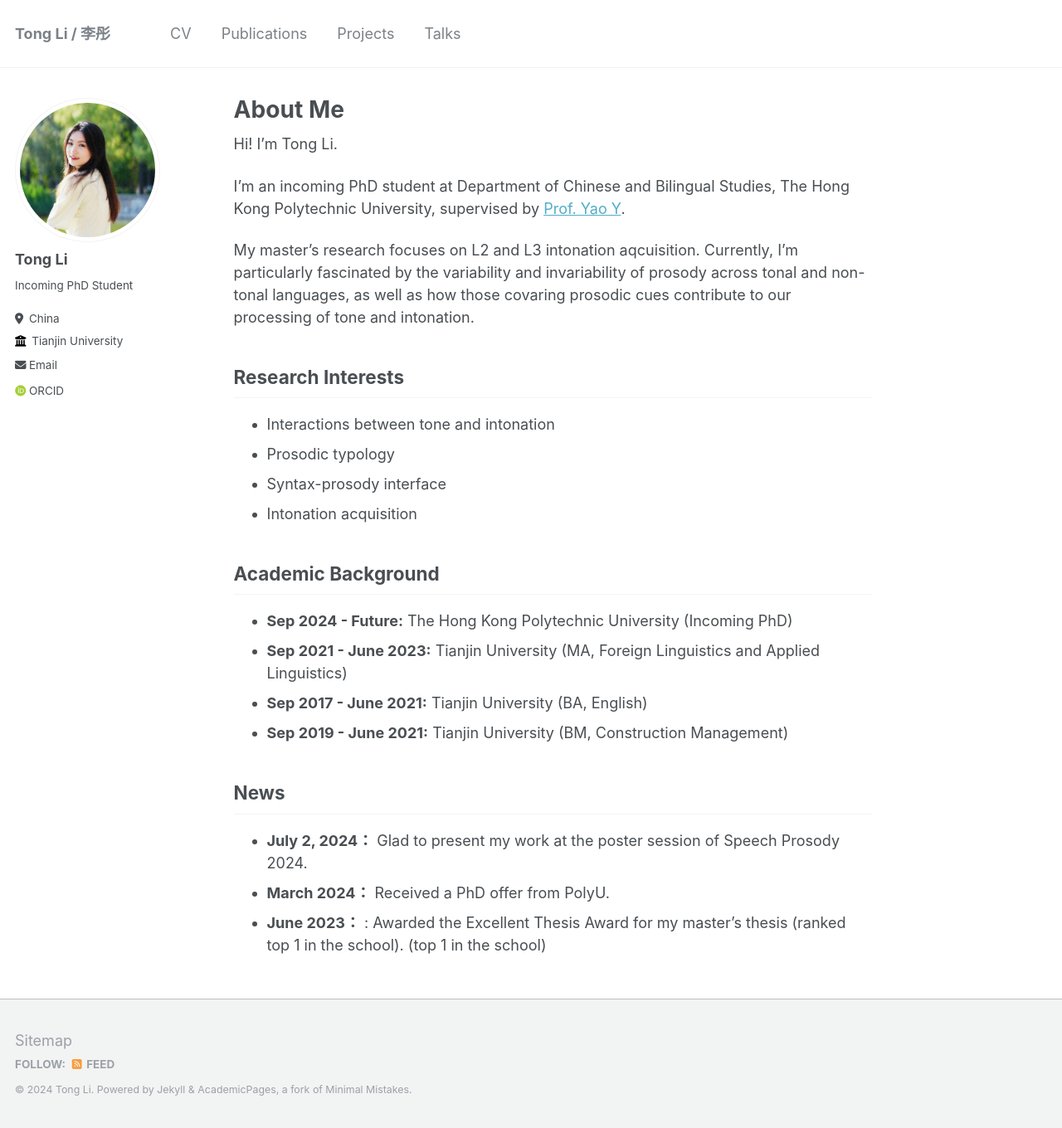
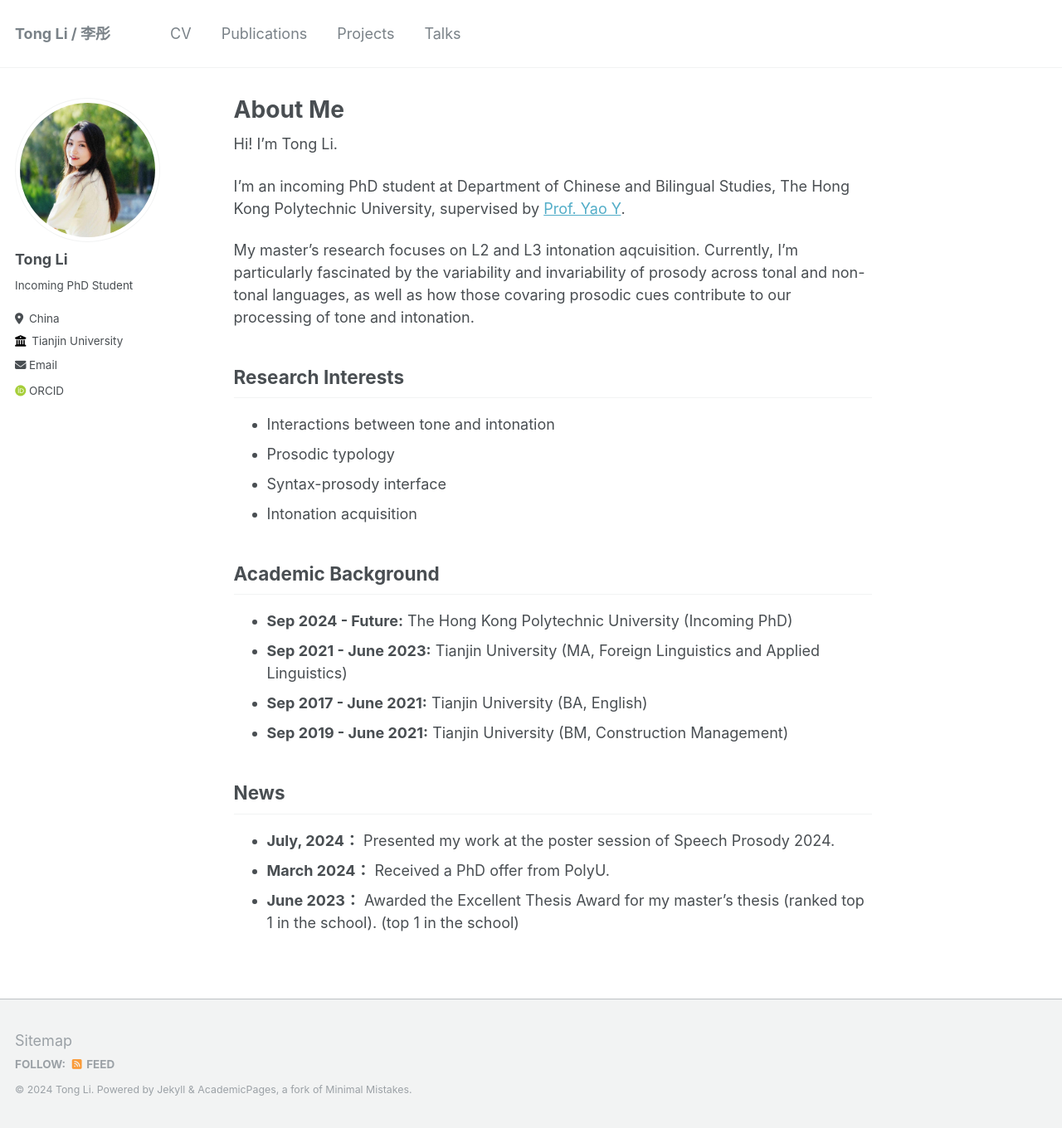
Before and after one commit to litonglinguistics/litonglinguistics.github.io, a Jekyll site: the page built from _pages/about.md, in a window 1280 px wide and 1360 px high. Shown: the whole window at 83% size. Built offline with Jekyll 4.4.1, drawn with Linux system fonts in a browser that asks for light colours; some web fonts are replaced.

Commit message:
Update about.md

```diff
--- a/_pages/about.md
+++ b/_pages/about.md
@@ -30,6 +30,6 @@ My master's research focuses on L2 and L3 intonation aqcuisition. Currently, I'm
 
 
 ## News
-- **July 2, 2024：** Glad to present my work at the poster session of Speech Prosody 2024.
+- **July, 2024：** Presented my work at the poster session of Speech Prosody 2024.
 - **March 2024：** Received a PhD offer from PolyU.
-- **June 2023：** : Awarded the Excellent Thesis Award for my master’s thesis (ranked top 1 in the school). (top 1 in the school)
+- **June 2023：** Awarded the Excellent Thesis Award for my master’s thesis (ranked top 1 in the school). (top 1 in the school)
```
